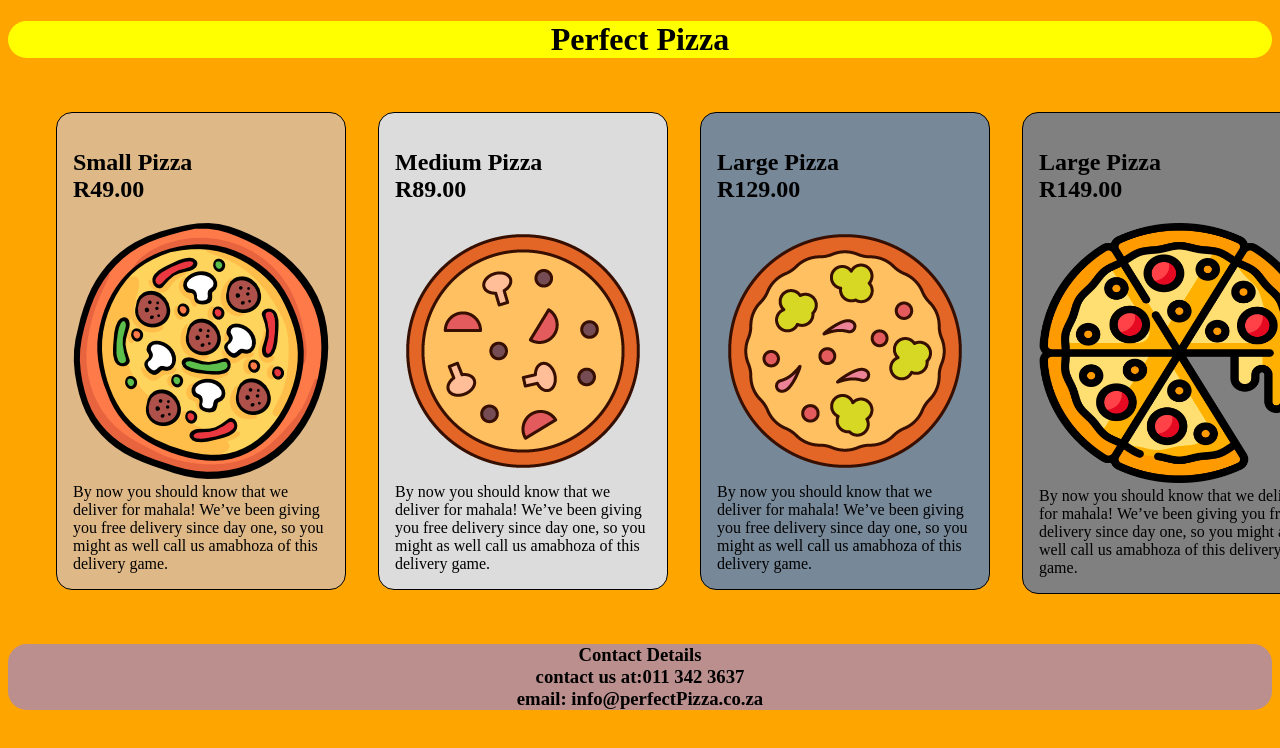
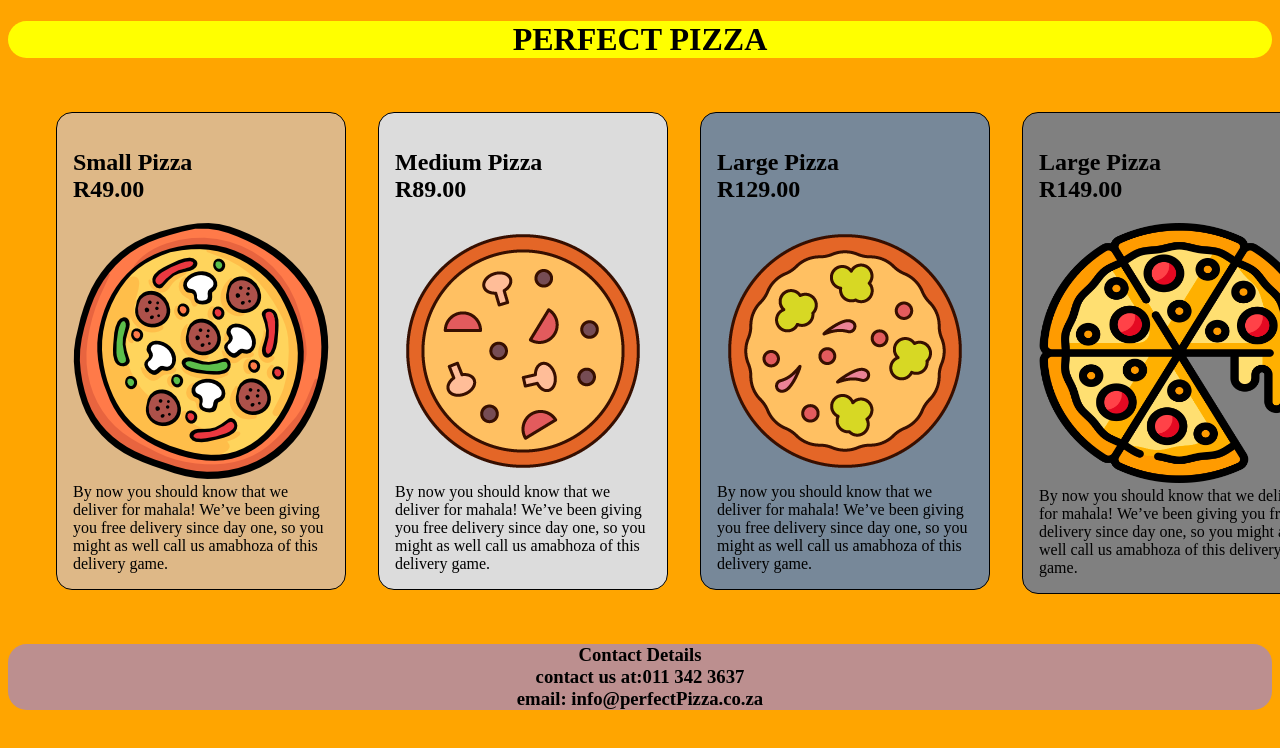
Before and after one commit to sinenkosimasinga/pizzapage, a plain HTML site: page index.html in a window 1280 px wide. Shown: the top 748 px of the page. Drawn offline with Linux system fonts and the light colour scheme.

Commit message:
pizza commit

```diff
--- a/index.html
+++ b/index.html
@@ -8,7 +8,7 @@
     <link rel="stylesheet" href="style.css">
 </head>
 <body>
-    <h1>Perfect Pizza</h1>
+    <h1>PERFECT PIZZA</h1>
     <div class="container">
         <div class="Pizzas">
 
```
